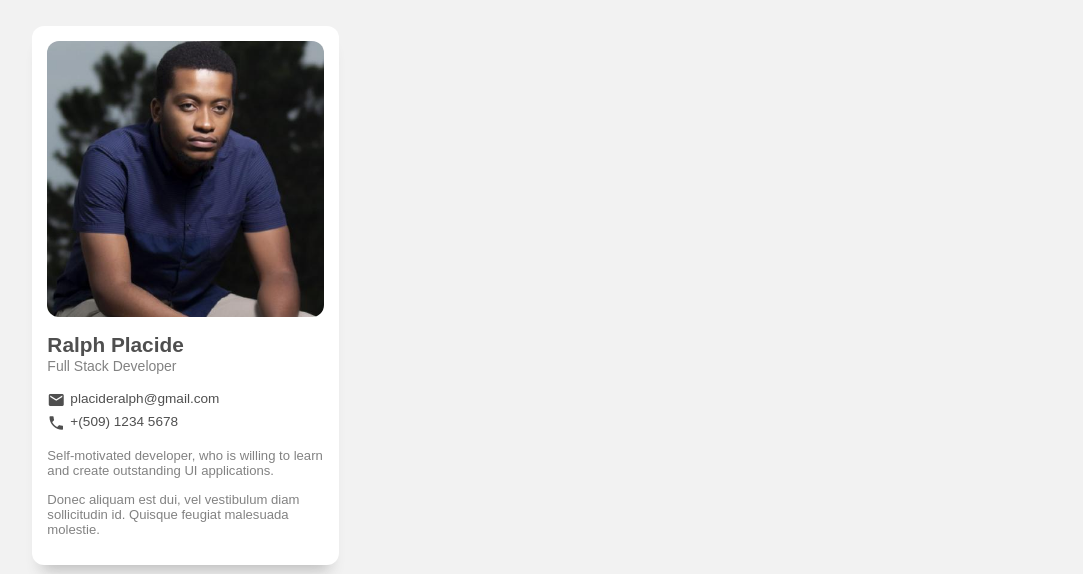
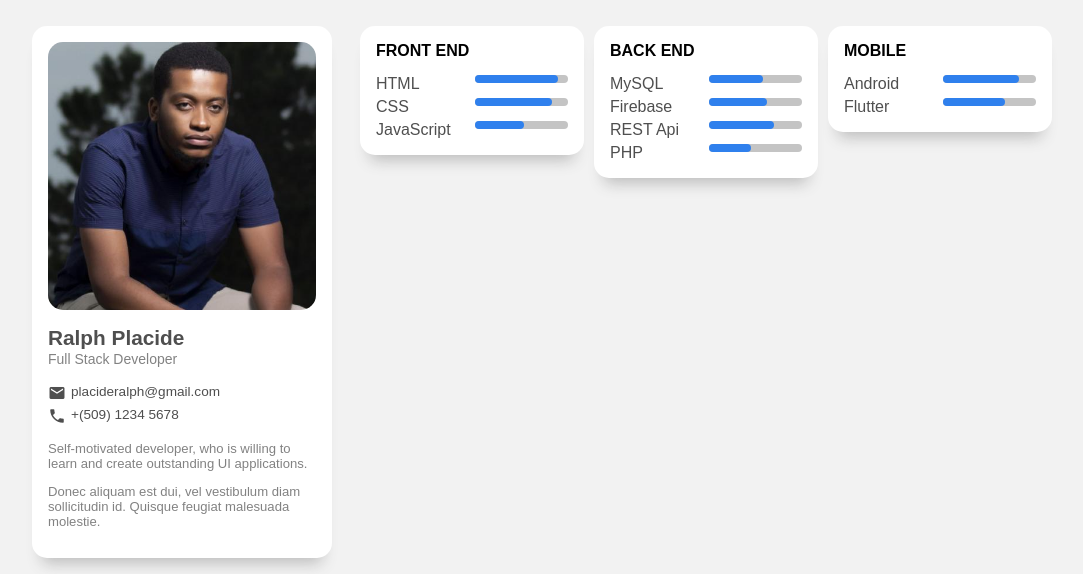
Before and after one commit to ralphZero/portfolio-ralph, a plain HTML site: page index.html in a window 1280 px wide. Shown: the top 574 px of the page, without its empty margins (96-1179 px from the left). Drawn offline with Linux system fonts and the light colour scheme.

Commit message:
added skills

```diff
--- a/index.html
+++ b/index.html
@@ -81,7 +81,67 @@
 
     </div>
     <div class="global--right">
+      <div class="skill">
+        <div class="card card--skill">
+          <h4 class="card--skill-title">front end</h4>
+          <div class="card--skill-group">
+            HTML
+            <div class="card--skill-meter">
+              <div class="card--skill-meter-filler" style="width: 89%;"></div>
+            </div>
 
+            CSS
+            <div class="card--skill-meter">
+              <div class="card--skill-meter-filler" style="width: 83%;"></div>
+            </div>
+
+            JavaScript
+            <div class="card--skill-meter">
+              <div class="card--skill-meter-filler" style="width: 53%;"></div>
+            </div>
+          </div>
+        </div>
+
+        <div class="card card--skill">
+          <h4 class="card--skill-title">back end</h4>
+          <div class="card--skill-group">
+            MySQL
+            <div class="card--skill-meter">
+              <div class="card--skill-meter-filler" style="width: 58%;"></div>
+            </div>
+
+            Firebase
+            <div class="card--skill-meter">
+              <div class="card--skill-meter-filler" style="width: 63%;"></div>
+            </div>
+
+            REST Api
+            <div class="card--skill-meter">
+              <div class="card--skill-meter-filler" style="width: 70%;"></div>
+            </div>
+
+            PHP
+            <div class="card--skill-meter">
+              <div class="card--skill-meter-filler" style="width: 45%;"></div>
+            </div>
+          </div>
+        </div>
+
+        <div class="card card--skill">
+          <h4 class="card--skill-title">mobile</h4>
+          <div class="card--skill-group">
+            Android
+            <div class="card--skill-meter">
+              <div class="card--skill-meter-filler" style="width: 82%;"></div>
+            </div>
+
+            Flutter
+            <div class="card--skill-meter">
+              <div class="card--skill-meter-filler" style="width: 67%;"></div>
+            </div>
+          </div>
+        </div>
+      </div>
     </div>
 
   </section>
--- a/style.css
+++ b/style.css
@@ -1,5 +1,5 @@
 :root{
-    --blue: #2F80ED, 70%;
+    --blue: #2F80ED;
     --gray0: #F2F2F2;
     --gray1: #333333;
     --gray2: #4f4f4f;
@@ -19,6 +19,7 @@ body{
 .global{
     display: flex;
     flex-direction: row;
+    gap: 1.5em;
 }
 .global--left{
     width: calc((100vw - 20vw) - 70%);
@@ -26,10 +27,14 @@ body{
     flex-direction: column;
     row-gap: 1.2rem;
 }
+
+.global--right{
+    width: calc((100vw - 20vw) - 30%);;
+}
 .card{
     background-color: white;
-    padding: 5%;
-    border-radius: 12px;
+    padding: 16px;
+    border-radius: 15px;
     box-shadow: 0px 15px 15px -10px #4f4f4f54;
     border: none;
 }
@@ -41,7 +46,7 @@ body{
 .card--info-img{
     width: 100%;
     height: auto;
-    border-radius: 12px;
+    border-radius: 15px;
 }
 .card--info-contact{
     display: flex;
@@ -142,3 +147,38 @@ body{
     font-size: 14px;
     color: var(--gray3);
 }
+/*skills*/
+.skill{
+    margin: 0;
+    display: flex;
+    flex-direction: row;
+    justify-content: center;
+    align-items: flex-start;
+    gap: 10px;
+}
+.card--skill{
+    width: 32%;
+}
+.card--skill-title{
+    margin: 0 0 15px 0;
+    text-transform: uppercase;
+    font-weight: 700;
+    font-size: 16px;
+}
+.card--skill-group{
+    display: grid;
+    grid-template-columns: repeat(2, 1fr);
+    gap: 5px;
+    color: var(--gray2);
+}
+.card--skill-meter{
+    background-color: #c4c4c4;
+    height: 8px;
+    border-radius: 50px;
+}
+.card--skill-meter-filler{
+    border-radius: 50px;
+    background-color: var(--blue);
+    height: 8px;
+    margin: 0;
+}
```
